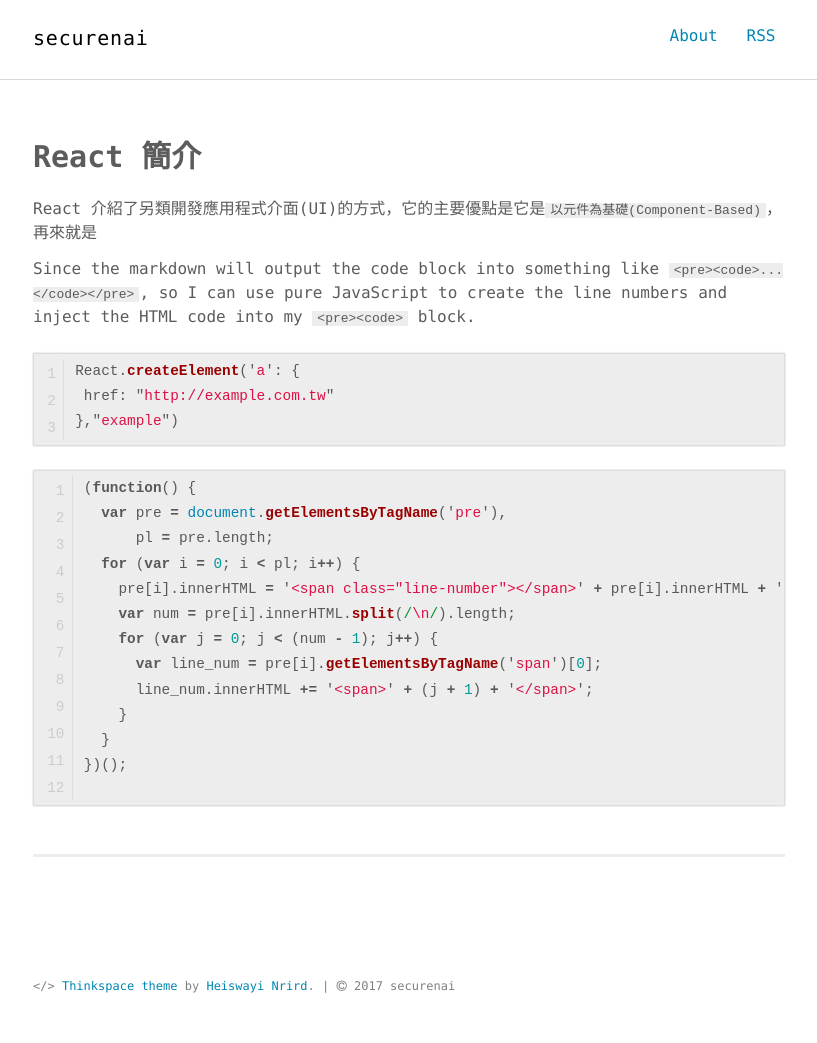
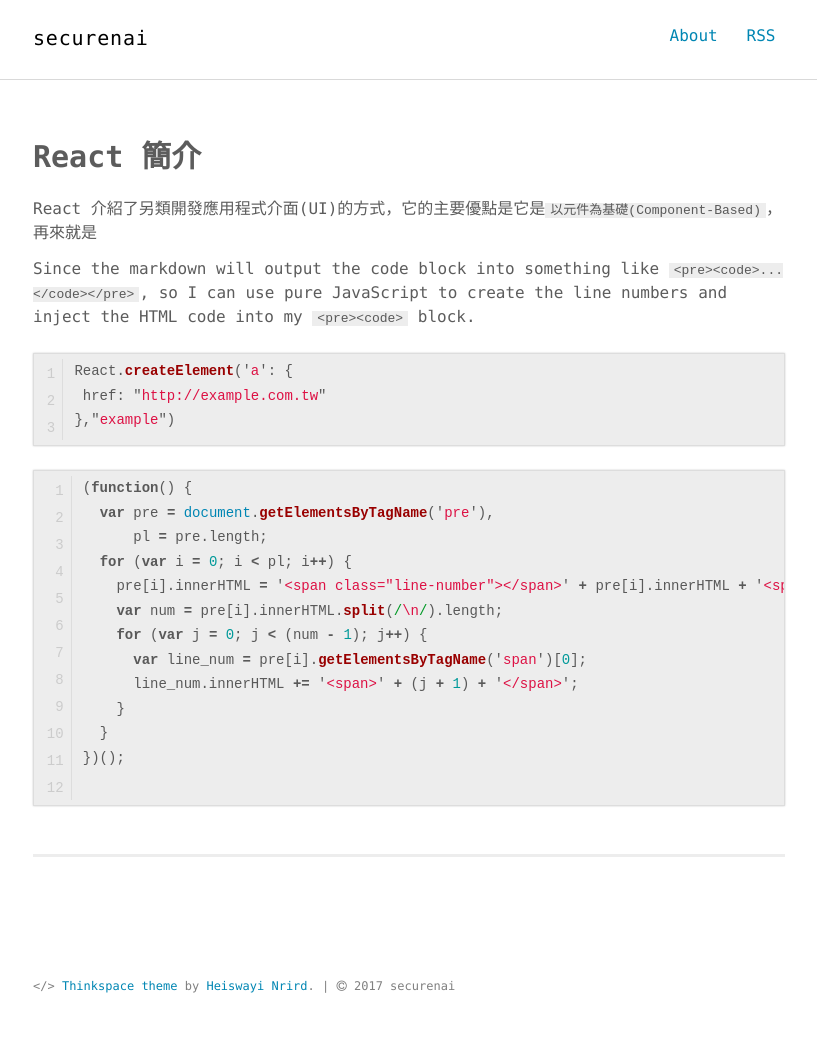
Before and after one commit to securenai/securenai.github.io, a Jekyll site: the page built from react/react_page1.md, in a window 1280 px wide. Shown: the whole page, without its empty margins (231-1048 px from the left). Built offline with Jekyll 4.4.1, drawn with Linux system fonts in a browser that asks for light colours; our own code applies the rules of GitHub Pages for plain Markdown files.

Commit message:
Updated _layout.scss

```diff
--- a/assets/scss/_layout.scss
+++ b/assets/scss/_layout.scss
@@ -308,7 +308,7 @@ pre {
   code {
     color: inherit;
     background-color: transparent;
-    font-size: 0.9rem;
+    font-size: 14px;
     padding: 0;
     display: block;
   }
@@ -322,7 +322,7 @@ pre {
 
     span {
       display: block;
-      font-size: 0.9rem;
+      font-size: 14px;
       padding: 4px .5em 0 1em;
       color: #ccc;
     }
```
